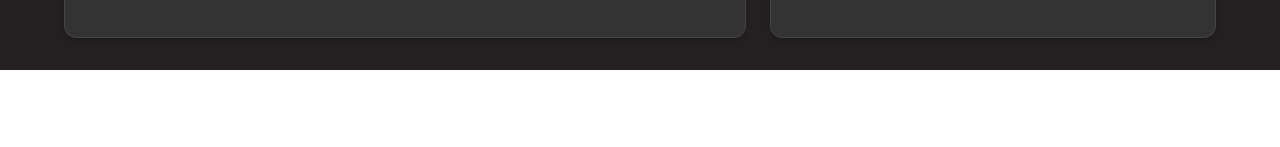
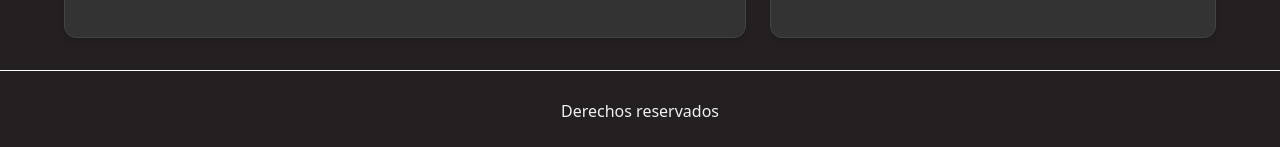
Before and after one commit to danielxiquin/SpringMind, a React (Vite) app: page / in a window 1280 px wide. Shown: the part 2218-2365 px from the top of the page. Before the commit the page ends 2288 px from the top, so only its background shows below. Built offline with nearby package versions, Linux system fonts and the light colour scheme.

Commit message:
se agrego footer

```diff
--- a/src/App.jsx
+++ b/src/App.jsx
@@ -3,6 +3,7 @@ import Hero from './components/hero'
 import Menu from './components/menu'
 import Parmeters from './components/parameters'
 import ResultsDisplay from './components/results'
+import FinalFooter from './components/final'
 import './App.css'
 
 function App() {
@@ -27,6 +28,9 @@ function App() {
       <div>
         <ResultsDisplay resultData={resultData}/>
       </div>
+      <div>
+        <FinalFooter/>
+      </div>
     </>
 
   )
--- /dev/null
+++ b/src/components/final.jsx
@@ -0,0 +1,7 @@
+export default function FinalFooter(){
+    return(
+        <div className="bg-[#242021] text-white border-t  border-[#f1f1f1 flex justify-center text-center items-center min-h-20">
+            <p className="text-[#f1f1f1]">Derechos reservados</p>
+        </div>
+    );
+}
```
